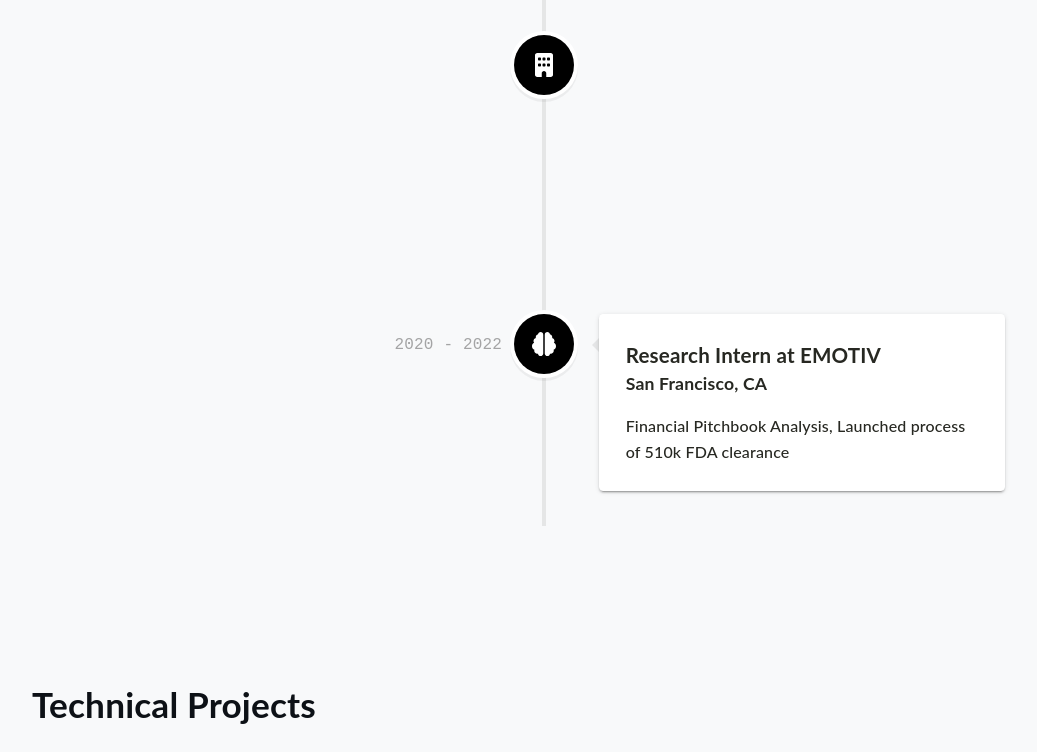
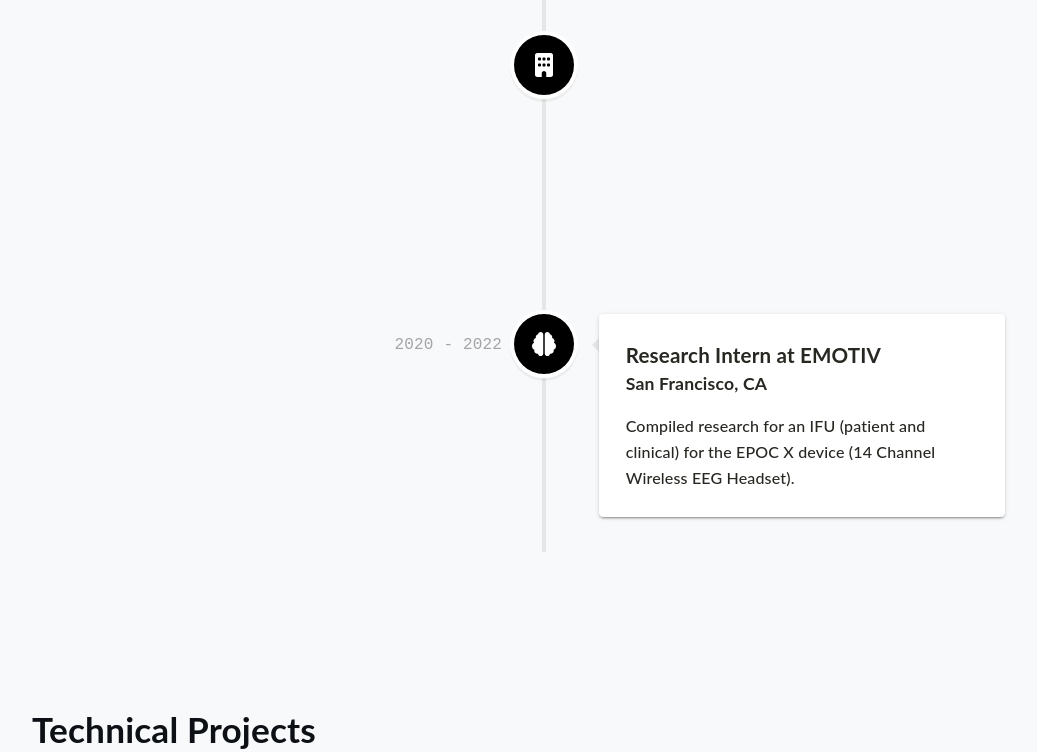
Before and after one commit to Sonyaal/sonyaalexis.dev, a React (Create React App) app: page / in a window 1280 px wide. Shown: the part 1671-2423 px from the top of the page, without its empty margins (96-1133 px from the left). Built offline with nearby package versions, Linux system fonts and the light colour scheme.

Commit message:
emotiv desc

```diff
--- a/src/components/Timeline.tsx
+++ b/src/components/Timeline.tsx
@@ -36,7 +36,7 @@
             <h3 className="vertical-timeline-element-title">Research Intern at EMOTIV</h3>
             <h4 className="vertical-timeline-element-subtitle">San Francisco, CA</h4>
             <p>
-              Financial Pitchbook Analysis, Launched process of 510k FDA clearance
+              Compiled research for an IFU (patient and clinical) for the EPOC X device (14 Channel Wireless EEG Headset).
             </p>
           </VerticalTimelineElement>
         </VerticalTimeline>
```
